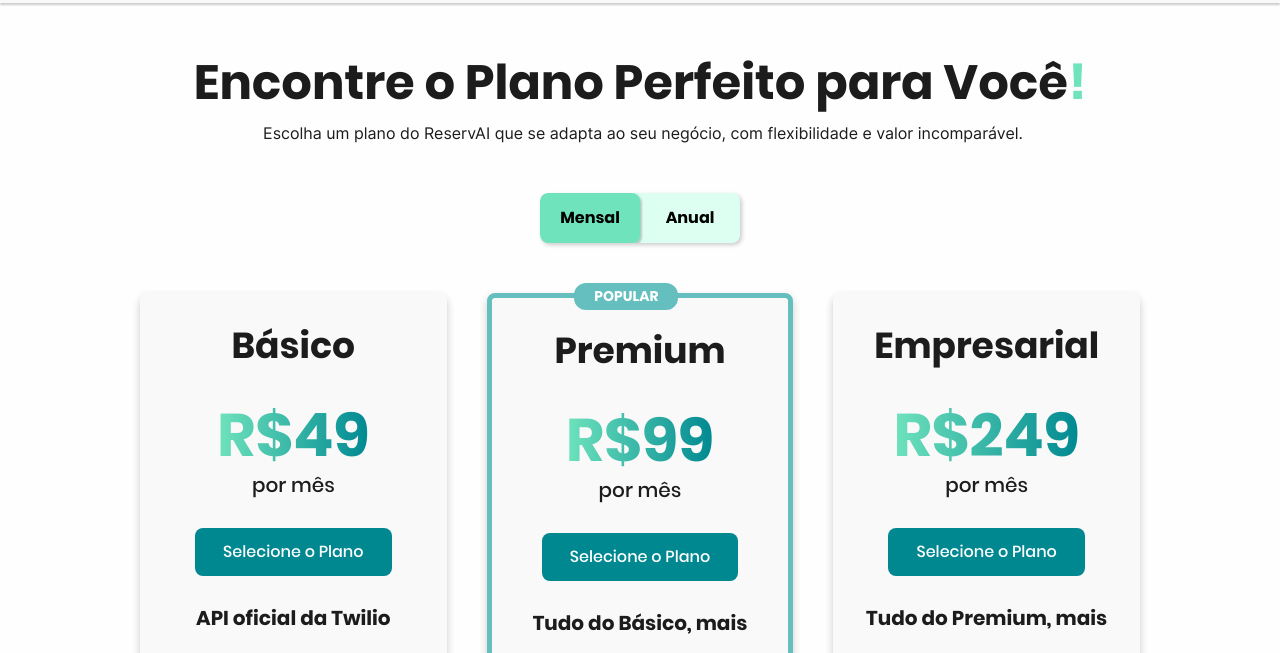
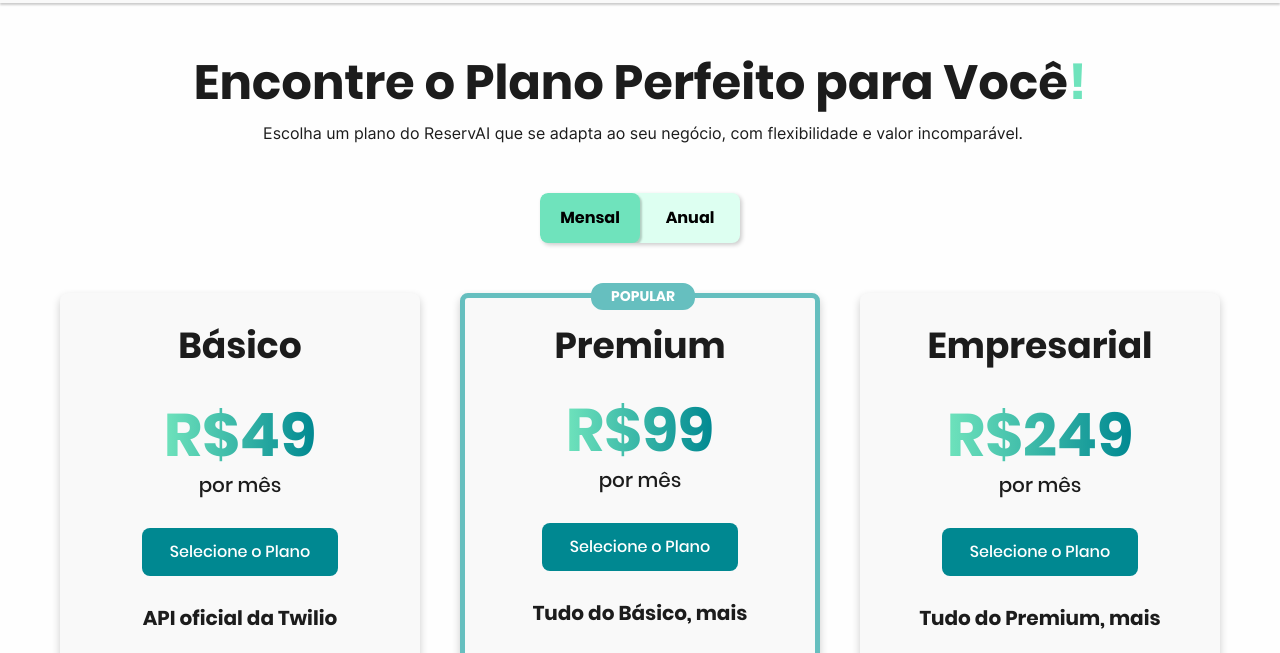
Before and after one commit to guilhermesiqueira13/ReservAI, a plain HTML site: page src/components/planos.html in a window 1280 px wide. Shown: the part 69-722 px from the top of the page. Drawn offline with Linux system fonts and the light colour scheme.

Commit message:
Reajustes na pagina planos, card e faq

```diff
--- a/src/components/planos.html
+++ b/src/components/planos.html
@@ -44,7 +44,7 @@
       </div>
       <div class="plano-card premium">
         <div class="plano-card-content">
-          <h3 class="plano-card-title">Premium</h3>
+          <h3 class="plano-card-title premium">Premium</h3>
           <div class="card-highlight">
             <span class="card-highlight-number">R$99</span>
             <p class="card-highlight-info">por mês</p>
--- a/src/css/planos-style.css
+++ b/src/css/planos-style.css
@@ -41,28 +41,26 @@
   border-radius: 0;
 }
 .planos-cards {
-  display: grid;
-  grid-template-columns: repeat(3, 1fr);
-  margin: 0 140px 50px 140px;
+  display: flex;
+  align-items: center;
+  justify-content: center;
   gap: 40px;
 }
 .plano-card {
+  width: 360px;
+  height: 500px;
+  margin-bottom: 50px;
   background-color: var(--card-color);
   box-shadow: var(--card-box-shadow);
   border-radius: 8px;
 }
 .plano-card-content {
-  display: flex;
-  flex-direction: column;
-  align-items: center;
-  justify-content: center;
   text-align: center;
-  padding: 30px 0;
 }
 .plano-card-title {
   font-family: "Poppins-bold";
   font-size: 2.25rem;
-  margin-bottom: 30px;
+  margin: 30px 0;
 }
 .plano-button {
   font-family: "Poppins-medium";
@@ -87,7 +85,6 @@
   font-family: "Inter-regular";
   font-size: 0.973rem;
   margin-bottom: 10px;
-  text-wrap: wrap;
 }
 .plano-card.premium {
   position: relative;
@@ -109,7 +106,10 @@
   border-radius: 12px;
   border: 2px solid var(--details-color);
   top: -15px;
-  right: 110px;
+  right: 120px;
+}
+.plano-card.premium .plano-card-title.premium {
+  margin: 25px;
 }
 .faq-section {
   display: flex;
@@ -145,7 +145,7 @@
   content: url("../assets/images/minus.svg");
   width: 20px;
   height: 4px;
-  right: 360px;
+  right: 620px;
   display: inline-block;
   cursor: pointer;
 }
```
